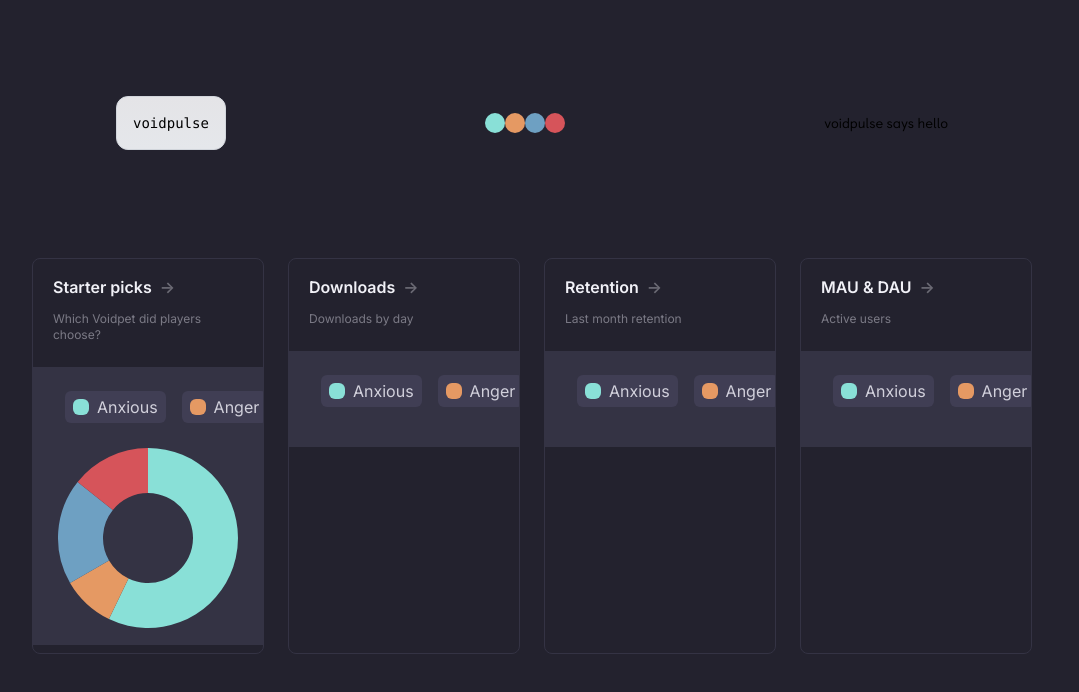
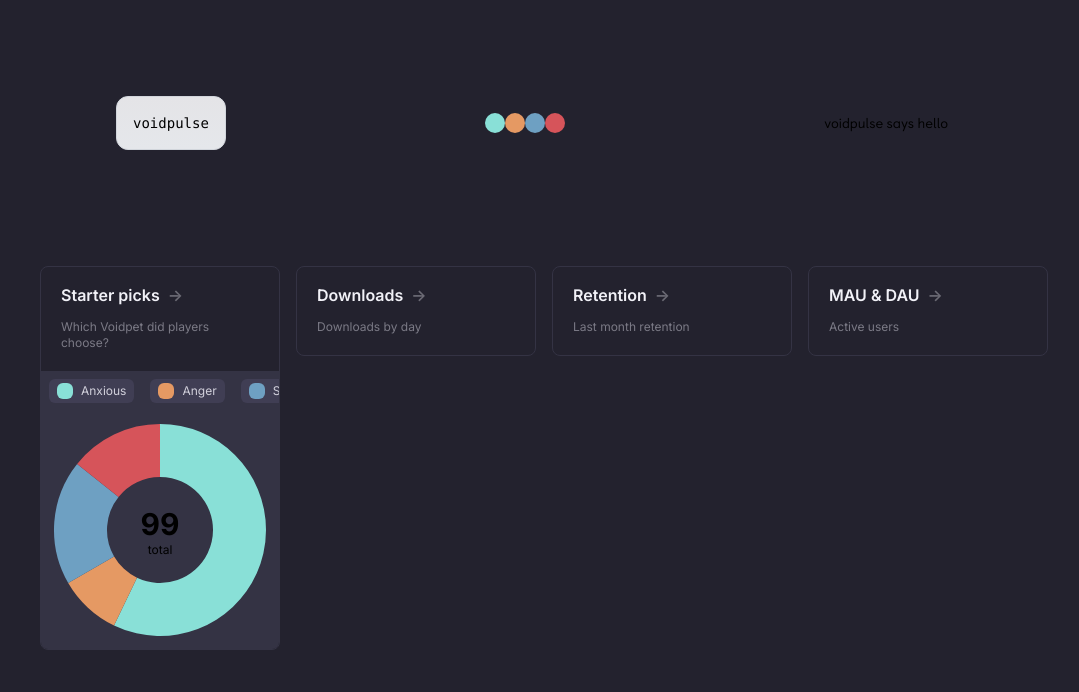
Before and after one commit to benawad/voidpulse, a Next.js app in the folder web/: page / in a window 1280 px wide. Shown: the top 692 px of the page, without its empty margins (108-1187 px from the left). Built offline with nearby package versions, Linux system fonts and the light colour scheme.

Commit message:
centered donut

```diff
--- a/web/src/app/page.tsx
+++ b/web/src/app/page.tsx
@@ -36,12 +36,14 @@ export default function Home() {
       <div className="grid text-center lg:max-w-5xl lg:w-full lg:mb-0 lg:grid-cols-4 lg:text-left">
         {charts.map((chart) => {
           return (
+            <div className="m-2">
               <ChartThumbnail
                 key={chart.title}
                 title={chart.title}
                 subtitle={chart.subtitle}
                 chartType={chart.chartType}
               />
+            </div>
           );
         })}
       </div>
--- a/web/src/app/ui/ChartThumbnail.tsx
+++ b/web/src/app/ui/ChartThumbnail.tsx
@@ -59,9 +59,7 @@ export const ChartThumbnail: React.FC<ChartThumbnailProps> = ({
 
   const doughnutOptions = {
     layout: {
-      padding: {
-        left: 0,
-      },
+      autoPadding: true,
     },
     plugins: {
       legend: {
@@ -70,25 +68,20 @@ export const ChartThumbnail: React.FC<ChartThumbnailProps> = ({
 
       tooltip: {
         enabled: false,
-        position: "nearest",
         // external: externalTooltipHandler,
-        backgroundColor: colors.primary[900],
-        titleFont: { weight: "bold", family: "Helvetica Neue" },
-        padding: 12,
-        borderWidth: 1,
-        borderColor: colors.primary[700],
-        caretSize: 10,
+        // backgroundColor: colors.primary[900],
+        // titleFont: { weight: "bold", family: "Helvetica Neue" },
+        // padding: 12,
+        // borderWidth: 1,
+        // borderColor: colors.primary[700],
+        // caretSize: 10,
       },
     },
   };
 
   return (
-    <a
-      href="https://nextjs.org/docs?utm_source=create-next-app&utm_medium=appdir-template&utm_campaign=create-next-app"
-      className="bg-primary-900 m-3 group rounded-lg overflow-hidden border border-primary-800 transition-colors hover:border-gray-300 hover:bg-gray-100 hover:dark:border-primary-600 hover:dark:bg-primary-900/30"
-      target="_blank"
-      rel="noopener noreferrer"
-    >
+    <div className="bg-primary-900 w-full relative m-3 rounded-lg overflow-hidden border border-primary-800 transition-colors hover:border-gray-300 hover:bg-gray-100 hover:dark:border-primary-600 hover:dark:bg-primary-900/30">
+      {/* Chart thumbnail header */}
       <div className="px-5 py-4">
         <h2 className={`mb-3 text-l font-semibold text-primary-100`}>
           {title}
@@ -100,17 +93,29 @@ export const ChartThumbnail: React.FC<ChartThumbnailProps> = ({
           {subtitle}
         </p>
       </div>
-      <div className="bg-primary-800 mt-1" style={{}}>
-        <div className="m-2 p-4">
-          <ChartLegend
-            labels={doughnutData.labels}
-            colors={doughnutData.datasets[0].backgroundColor}
-          />
+
+      {/* Chart display */}
+      <div className="bg-primary-800 mt-1">
+        <div>
+          {/* Donut chart */}
           {chartType === "donut" ? (
-            <Doughnut data={doughnutData} options={doughnutOptions} />
+            <div className="">
+              <ChartLegend
+                labels={doughnutData.labels}
+                colors={doughnutData.datasets[0].backgroundColor}
+              />
+              <div className="p-3 relative flex justify-center items-center margin-0">
+                <Doughnut data={doughnutData} options={doughnutOptions} />
+                {/* Total events center label */}
+                <div className="absolute top-0 bottom-0 my-auto right-0 left-0 mx-auto h-12">
+                  <div className="text-3xl font-bold text-center">99</div>
+                  <div className="text-xs text-center">total</div>
+                </div>
+              </div>
+            </div>
           ) : null}
         </div>
       </div>
-    </a>
+    </div>
   );
 };
--- a/web/src/app/ui/Charts/ChartLegend.tsx
+++ b/web/src/app/ui/Charts/ChartLegend.tsx
@@ -7,7 +7,7 @@ interface ChartLegendProps {
 
 export const ChartLegend: React.FC<ChartLegendProps> = ({ labels, colors }) => {
   return (
-    <div className="flex justify-between mb-4">
+    <div className="flex justify-between overflow-hidden">
       {labels.map((label, i) => {
         return (
           <div className="flex bg-primary-700 rounded-md px-2 py-1 m-2">
@@ -15,7 +15,7 @@ export const ChartLegend: React.FC<ChartLegendProps> = ({ labels, colors }) => {
               className="rounded-md h-4 w-4 my-auto"
               style={{ backgroundColor: colors[i] }}
             />
-            <div className="ml-2 text-primary-200">{label}</div>
+            <div className="ml-2 text-primary-200 text-xs">{label}</div>
           </div>
         );
       })}
```
Lines whose indentation alone changed are shown as unchanged.
